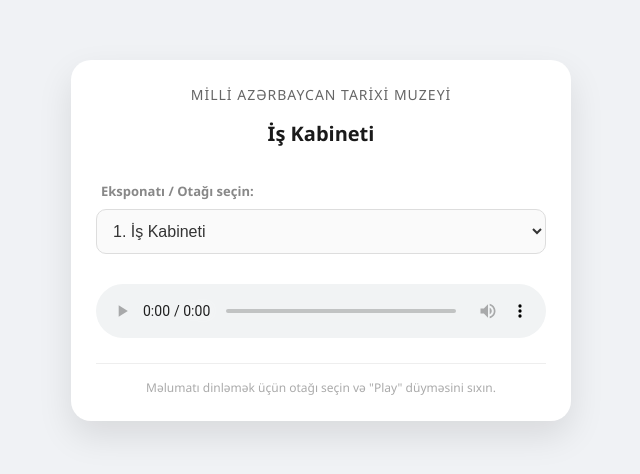
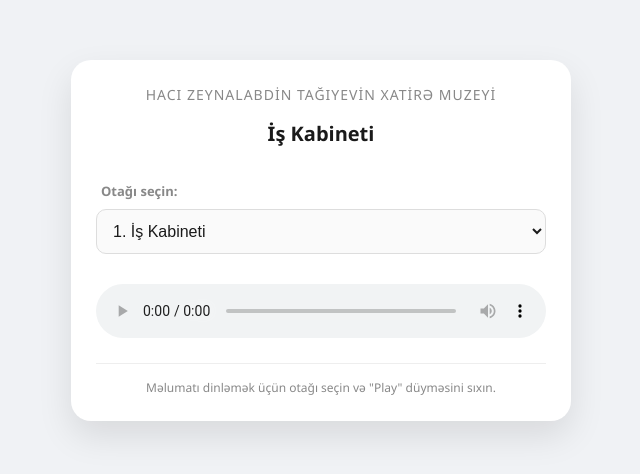
Before and after one commit to azhistorymuseum100/museum-audio, a plain HTML site: page index.html in a window 1280 px wide. Shown: the part 160-634 px from the top of the page, without its empty margins (319-959 px from the left). Drawn offline with Linux system fonts and the light colour scheme.

Commit message:
Update index.html

```diff
--- a/index.html
+++ b/index.html
@@ -3,48 +3,52 @@
 <head>
     <meta charset="UTF-8">
     <meta name="viewport" content="width=device-width, initial-scale=1.0">
-    <title>Muzey Audio Bələdçi</title>
+    <title>H.Z.Tağıyevin Xatirə Muzeyi</title>
+
     <style>
-        body { font-family: 'Segoe UI', Tahoma, Geneva, Verdana, sans-serif; background: #f0f2f5; display: flex; justify-content: center; align-items: center; min-height: 100vh; margin: 0; padding: 20px; box-sizing: border-box; }
-        .player-card { background: white; padding: 25px; border-radius: 20px; box-shadow: 0 15px 35px rgba(0,0,0,0.1); width: 100%; max-width: 450px; text-align: center; }
+        /* RƏNG STANDARTLAŞDIRMASI (Bütün brauzerlərdə eyni görünüş üçün) */
+        :root {
+            --bg-color: #f0f2f5;
+            --card-bg: #ffffff;
+            --text-main: #1a1a1a;
+            --text-muted: #888888;
+            --border-color: #dddddd;
+            --accent-color: #007bff;
+        }
+
+        body { font-family: 'Segoe UI', Tahoma, Geneva, Verdana, sans-serif; background: var(--bg-color); display: flex; justify-content: center; align-items: center; min-height: 100vh; margin: 0; padding: 20px; box-sizing: border-box; -webkit-font-smoothing: antialiased; }
+        .player-card { background: var(--card-bg); padding: 25px; border-radius: 20px; box-shadow: 0 15px 35px rgba(0,0,0,0.1); width: 100%; max-width: 450px; text-align: center; }
         .title-area { margin-bottom: 20px; }
-        .museum-name { font-size: 14px; color: #666; text-transform: uppercase; letter-spacing: 1px; margin-bottom: 5px; }
-        .track-title { font-size: 20px; font-weight: bold; color: #1a1a1a; min-height: 50px; display: flex; align-items: center; justify-content: center; }
+        .museum-name { font-size: 14px; color: var(--text-muted); text-transform: uppercase; letter-spacing: 1px; margin-bottom: 5px; }
+        .track-title { font-size: 20px; font-weight: bold; color: var(--text-main); min-height: 50px; display: flex; align-items: center; justify-content: center; }
 
-        /* Seçim siyahısı stili - İnsanyönümlü və rahat toxunuş üçün */
         .selector-container { margin-bottom: 20px; text-align: left; }
-        label { font-size: 13px; color: #888; margin-left: 5px; font-weight: bold; }
-        select { width: 100%; padding: 12px; margin-top: 8px; border-radius: 10px; border: 1px solid #ddd; background: #fafafa; font-size: 16px; color: #333; cursor: pointer; outline: none; transition: border 0.3s; }
-        select:focus { border-color: #007bff; }
+        label { font-size: 13px; color: var(--text-muted); margin-left: 5px; font-weight: bold; }
+        select { width: 100%; padding: 12px; margin-top: 8px; border-radius: 10px; border: 1px solid var(--border-color); background: #fafafa; font-size: 16px; color: var(--text-main); cursor: pointer; outline: none; transition: border 0.3s; }
+        select:focus { border-color: var(--accent-color); }
 
-        /* Pleyerin təmiz görünüşü */
         audio { width: 100%; margin-top: 10px; outline: none; }
-        .footer { margin-top: 20px; font-size: 12px; color: #aaa; border-top: 1px solid #eee; padding-top: 15px; }
+        .footer { margin-top: 20px; font-size: 12px; color: var(--text-muted); border-top: 1px solid #eee; padding-top: 15px; }
     </style>
 </head>
 <body>
 
 <div class="player-card">
     <div class="title-area">
-        <div class="museum-name">Milli Azərbaycan Tarixi Muzeyi</div>
+        <div class="museum-name">Hacı Zeynalabdin Tağıyevin Xatirə Muzeyi</div>
         <div id="display-title" class="track-title">İş Kabineti</div>
     </div>
 
     <div class="selector-container">
-        <label for="room-select">Eksponatı / Otağı seçin:</label>
+        <label for="room-select">Otağı seçin:</label>
         <select id="room-select" onchange="changeTrack()">
-
             <option value="birinci_otaq.mp3">1. İş Kabineti</option>
             <option value="ikinci_otaq.mp3">2. Şərq Zalı</option>
-
-            <option value="otaq3_faylin_adi.mp3">3. Üçüncü otağın adı</option>
-            <option value="otaq4_faylin_adi.mp3">4. Dördüncü otağın adı</option>
-            <option value="otaq5_faylin_adi.mp3">5. Beşinci otağın adı</option>
-            <option value="otaq6_faylin_adi.mp3">6. Altıncı otağın adı</option>
-            <option value="otaq7_faylin_adi.mp3">7. Yeddinci otağın adı</option>
-            <option value="otaq8_faylin_adi.mp3">8. Səkkizinci otağın adı</option>
-            <option value="otaq9_faylin_adi.mp3">9. Doqquzuncu otağın adı</option>
-
+            <option value="otaq3_faylin_adi.mp3">3. Kitabxana</option>
+            <option value="otaq4_faylin_adi.mp3">4. Bilyard otağı</option>
+            <option value="otaq5_faylin_adi.mp3">5. Yemək otağı</option>
+            <option value="otaq6_faylin_adi.mp3">6. Kiçik qonaq otağı</option>
+            <option value="otaq7_faylin_adi.mp3">7. Yataq otağı</option>
         </select>
     </div>
 
@@ -57,30 +61,38 @@
 </div>
 
 <script>
+    const select = document.getElementById('room-select');
+    const player = document.getElementById('main-player');
+    const source = document.getElementById('audio-source');
+    const titleDisplay = document.getElementById('display-title');
+
     function changeTrack() {
-        const select = document.getElementById('room-select');
-        const player = document.getElementById('main-player');
-        const source = document.getElementById('audio-source');
-        const titleDisplay = document.getElementById('display-title');
-
-        // Ziyarətçinin seçdiyi faylın adını (məs: ikinci_otaq.mp3) və görünən mətni (məs: 2. Şərq Zalı) götürürük
         const selectedFile = select.value;
         const selectedRoomName = select.options[select.selectedIndex].text;
 
-        // Pleyerin içindəki səs mənbəyini yeniləyirik
         source.src = selectedFile;
 
-        // Başlıqdakı rəqəmi təmizləyib yalnız otağın adını yuxarıda böyük hərflərlə göstəririk
         if(selectedRoomName.includes('. ')) {
             titleDisplay.innerText = selectedRoomName.split('. ')[1];
         } else {
             titleDisplay.innerText = selectedRoomName;
         }
 
-        // Pleyeri yenidən yükləyirik və avtomatik başladıb ziyarətçiyə təqdim edirik
         player.load();
         player.play();
     }
+
+    // STATİSTİKA ÜÇÜN İZLƏMƏ FUNKSİYASI
+    player.onplay = function() {
+        const currentRoom = titleDisplay.innerText;
+
+        if (typeof gtag === 'function') {
+            gtag('event', 'audio_play', {
+                'event_category': 'Audio Guide',
+                'event_label': currentRoom
+            });
+        }
+    };
 </script>
 
 </body>
```
